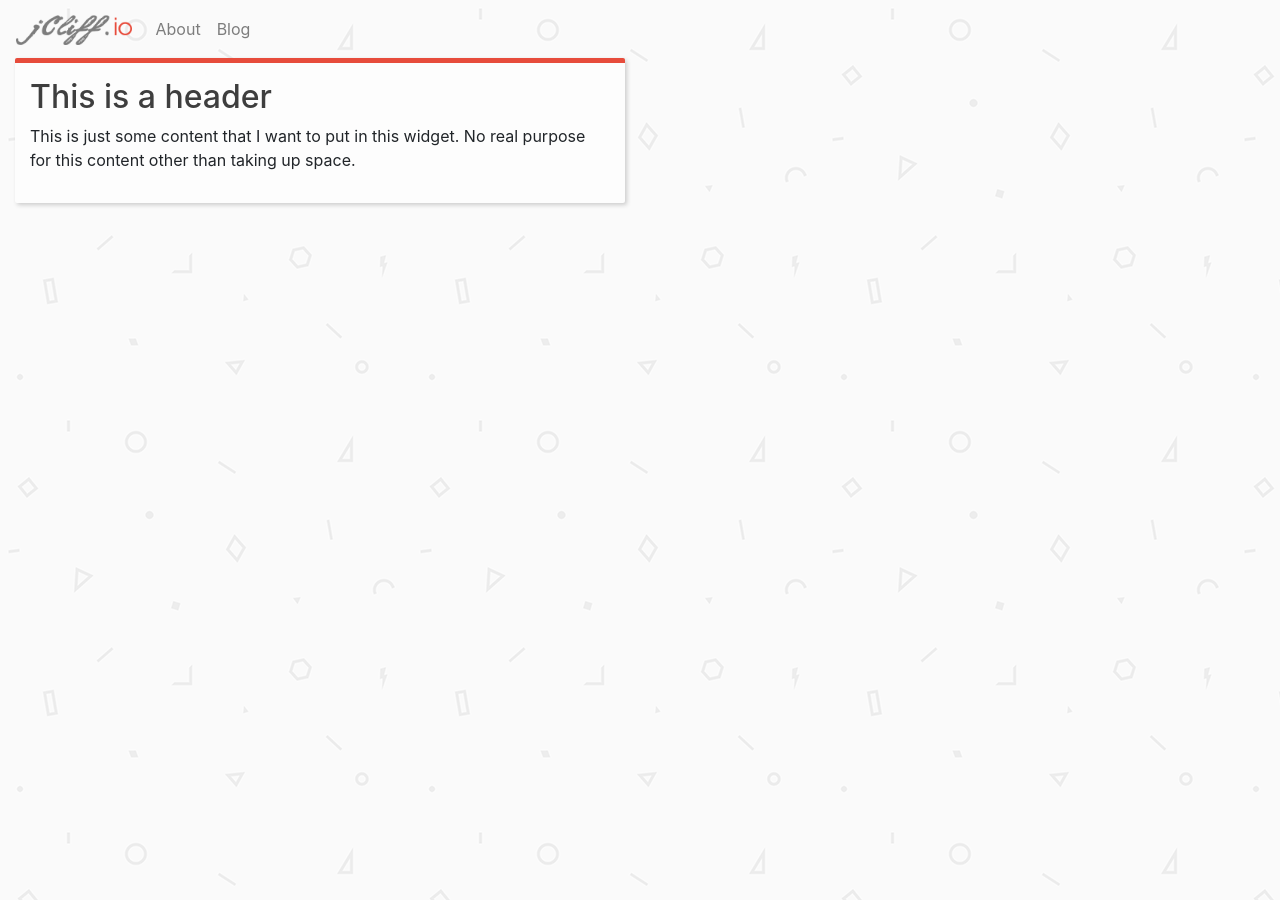
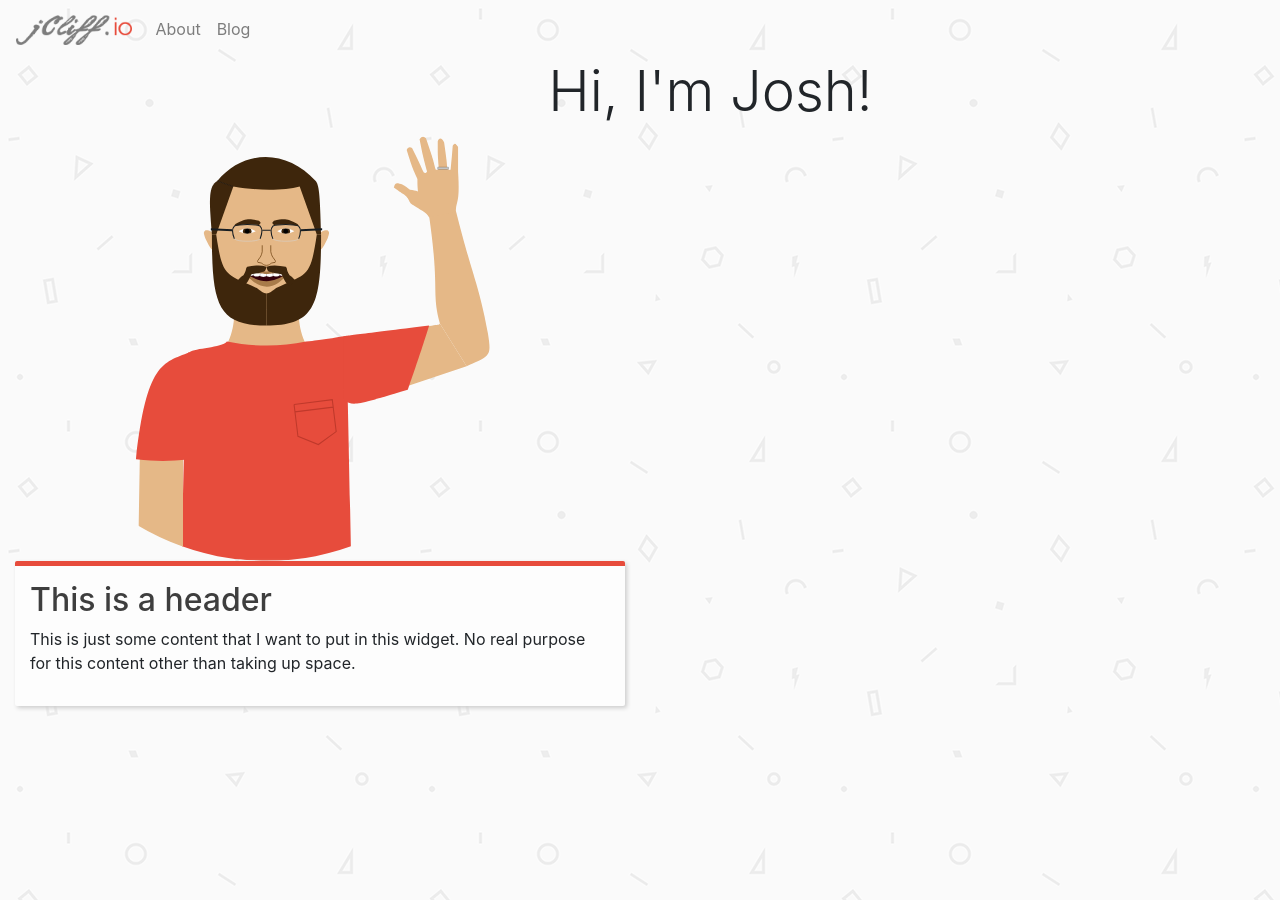
Before and after one commit to jcliffio/jcliffio.github.io, a Jekyll site: the page built from index.html, in a window 1280 px wide. Built offline with Jekyll 4.4.1, drawn with Linux system fonts in a browser that asks for light colours.

Commit message:
Pushing files to prep for new PC

```diff
--- a/index.md
+++ b/index.html
@@ -29,6 +29,16 @@ layout: default
 </style>
 
 <div class="row">
+    <div class="col-sm-5">
+        <img src="./images/self-portrait.svg" style="width:100%" />
+    </div>
+    <div class="col-sm-7">
+        <h1 class="display-4">Hi, I'm Josh!</h1>
+        <p class="lead"></p>
+    </div>
+</div>
+
+<div class="row">
     <div class="col-sm-6">
         <div class="widget widget-hover">
             <h2 class="widget-title">This is a header</h2>
```
Also changed, not shown: Gemfile.lock, images/self-portrait.svg (added).
